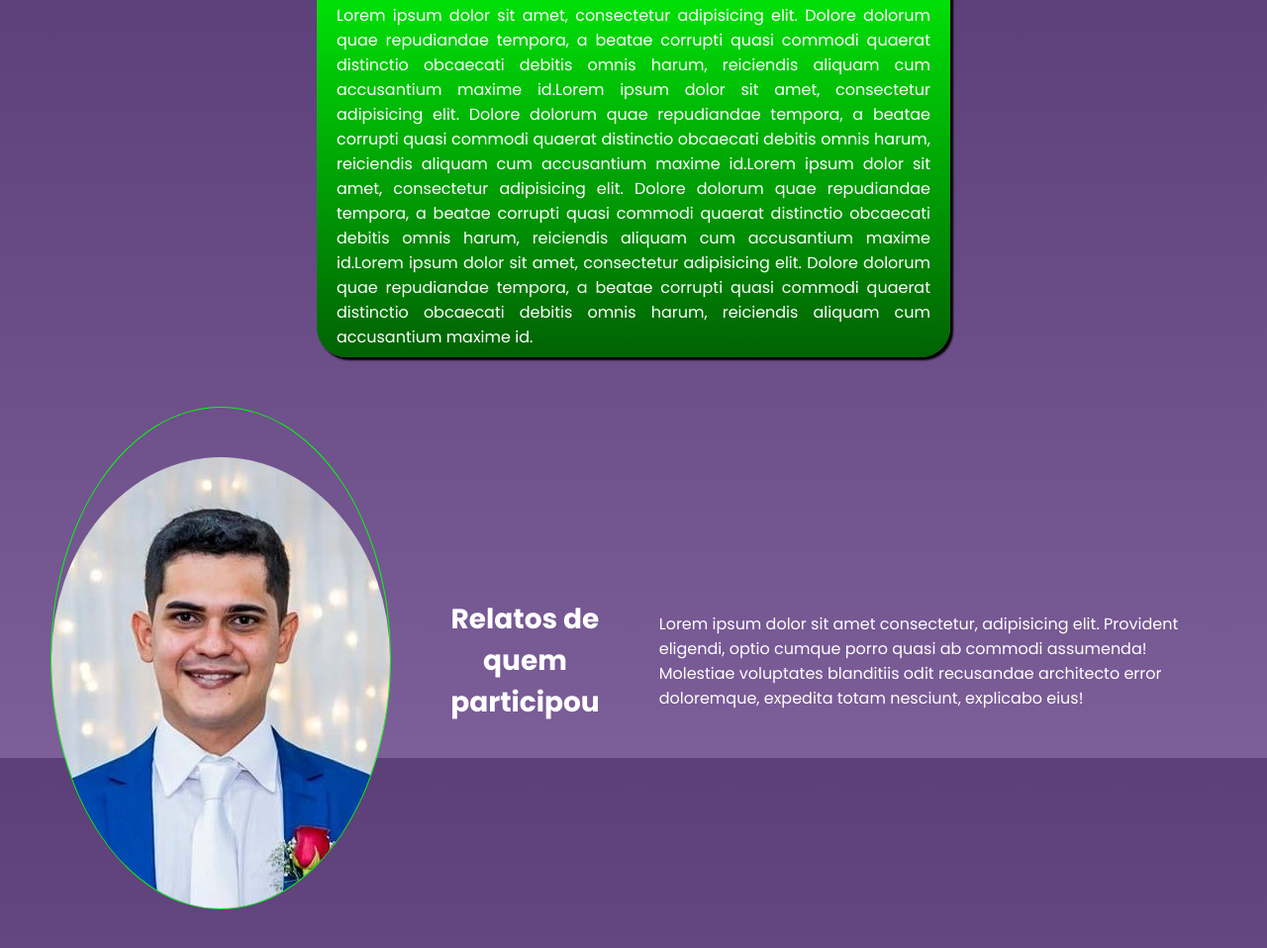
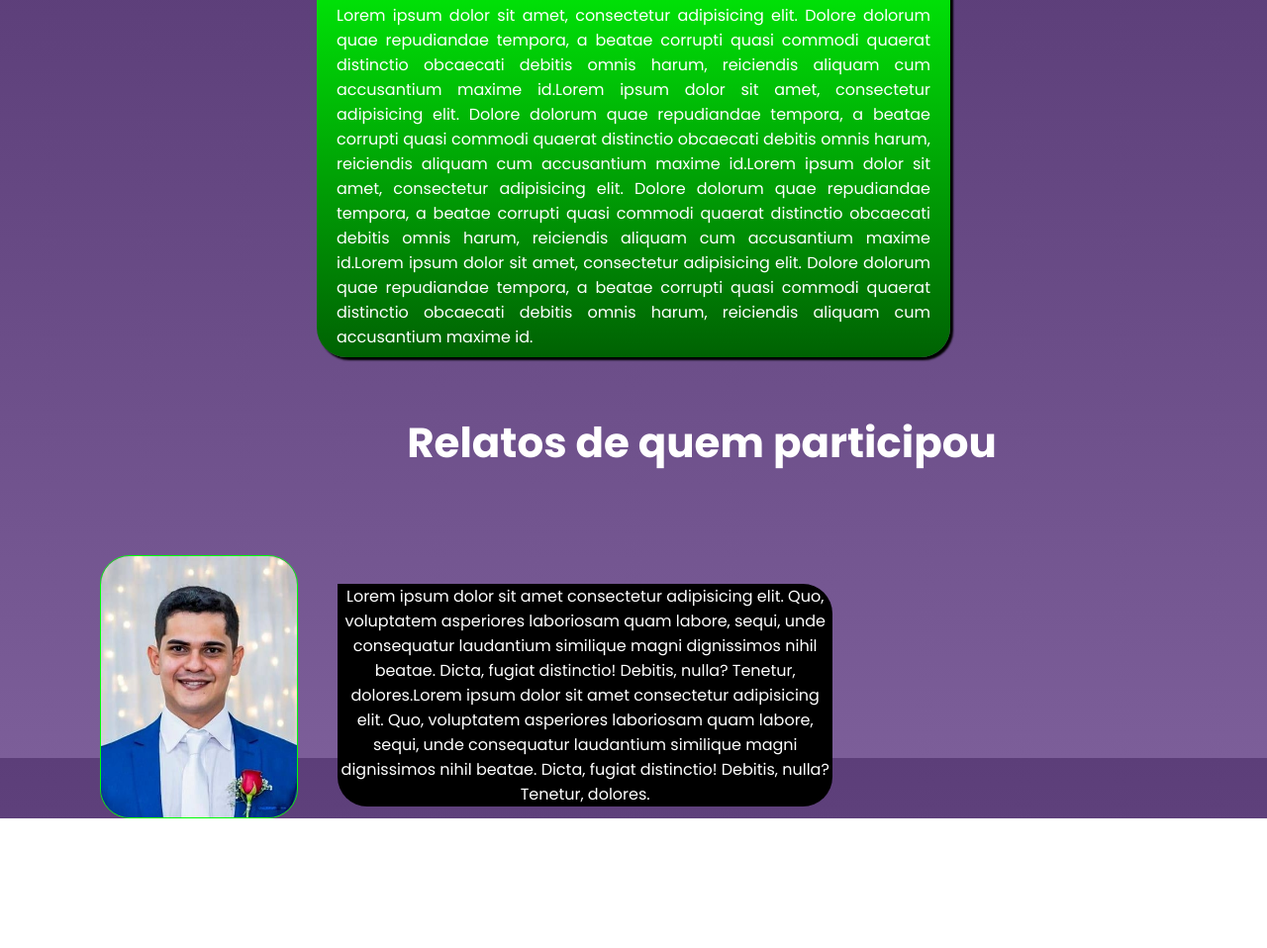
Before and after one commit to RaulDev31/RaulDev31.github.io, a plain HTML site: page index.html in a window 1280 px wide. Shown: the part 834-1792 px from the top of the page at 99% size. After the commit the page ends 1661 px from the top, so only its background shows below. Drawn offline with nearby package versions, Linux system fonts and the light colour scheme.

Commit message:
creat modication

```diff
--- a/CSS/index.css
+++ b/CSS/index.css
@@ -182,23 +182,41 @@ section.relatos .flex {
     gap: 60px
 }
 
-section.relatos .img-relatos img {
-    padding-top: 50px;
-    border-radius: 50%;
+section.relatos .img-relatos .img-1 {
+    position: relative;
+    top: 150px;
+    left: 25%;
+    width: 200px;
+    border-radius: 30px;
     border: 1px solid #00ff08;
 }
 
 
-.relatos .txt-relatos {
+.relatos .txt-relatos-tlt {
+    display: inline-block;
+    position: relative;
+    bottom: 100px;
+    left: 100px;
     color: #FFF;
-
+    font-size: 28px;
+    justify-content: center;
+    text-align: center;
+    margin: inherit;
 }
 
-.txt-relatos-tlt h2 {
-    color: #FFF;
+.flex.txt-relatos-tlt h2 {
     font-size: 28px;
     text-align: center;
     justify-self: center;
 }
 
-.txt-relatos {}
+.flex .txt-relatos {
+    position: absolute;
+    margin-left: 290px;
+    margin-top: 310px;
+    text-align: center;
+    max-width: 500px;
+    color: #FFF;
+    background-color: #000;
+    border-radius: 0 30px 30px 30px;
+}
--- a/index.html
+++ b/index.html
@@ -96,15 +96,18 @@
             <div class="interface">
                 <div class="flex">
                     <div class="img-relatos">
-                        <img src="IMG/IMG/3x4.jpg" alt="">
+                        <img class="img-1" src="IMG/IMG/3x4.jpg" alt="">
                     </div>
                     <div class="txt-relatos-tlt">
                         <h2>Relatos de <span>quem participou</span></h2>
                     </div>
                     <div class="txt-relatos">
-                        <p>Lorem ipsum dolor sit amet consectetur, adipisicing elit. Provident eligendi, optio cumque
-                            porro quasi ab commodi assumenda! Molestiae voluptates blanditiis odit recusandae architecto
-                            error doloremque, expedita totam nesciunt, explicabo eius!</p>
+                        <p>Lorem ipsum dolor sit amet consectetur adipisicing elit. Quo, voluptatem asperiores
+                            laboriosam quam labore, sequi, unde consequatur laudantium similique magni dignissimos nihil
+                            beatae. Dicta, fugiat distinctio! Debitis, nulla? Tenetur, dolores.Lorem ipsum dolor sit
+                            amet consectetur adipisicing elit. Quo, voluptatem asperiores
+                            laboriosam quam labore, sequi, unde consequatur laudantium similique magni dignissimos nihil
+                            beatae. Dicta, fugiat distinctio! Debitis, nulla? Tenetur, dolores.</p>
                     </div>
                 </div>
             </div>
```
Also changed, not shown: IMG/IMG/Captura de tela 2023-11-16 200311.png (added).
